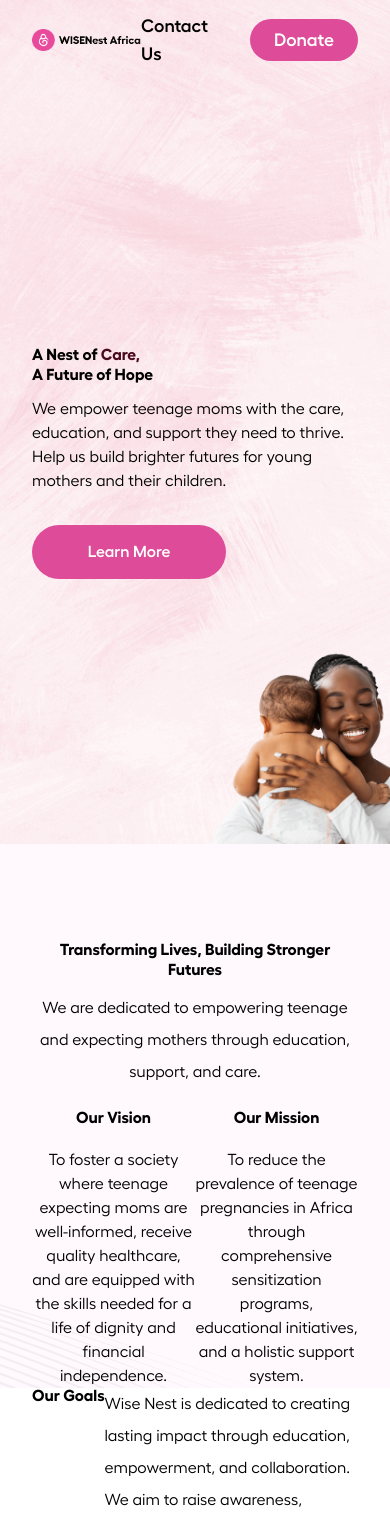
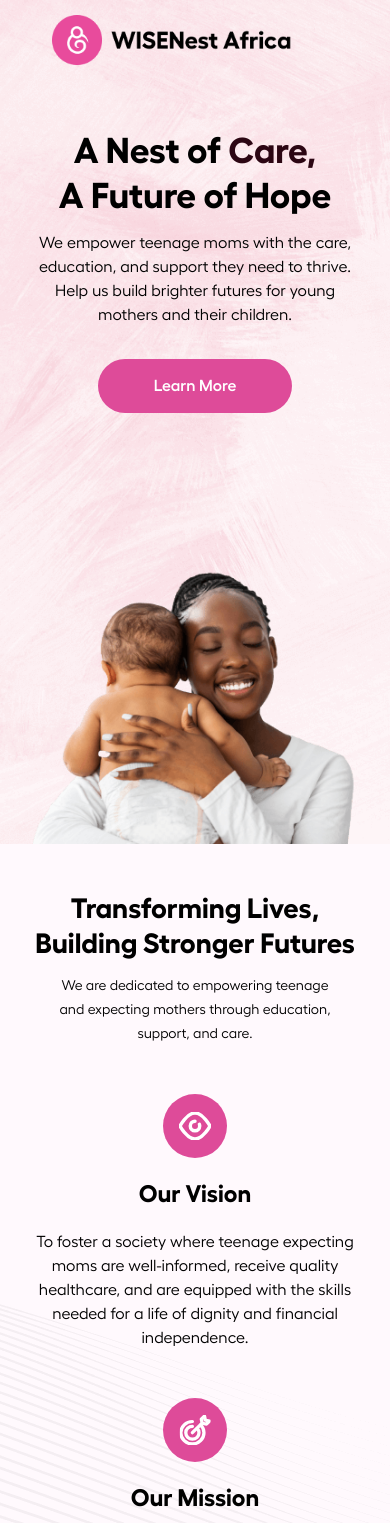
Before and after one commit to ayowayne123/wisenest, a Next.js app: page / in a window 390 px wide. Shown: the top 1523 px of the page. Built offline with nearby package versions, Linux system fonts and the light colour scheme.

Commit message:
Style: started phone responsive until goals

```diff
--- a/app/globals.css
+++ b/app/globals.css
@@ -10,7 +10,7 @@ html {
 }
 
 h2 {
-  @apply font-bold lg:text-[64px] lg:leading-[77px] slg:text-[52px] md:text-[40px] leading-tight text-center;
+  @apply font-bold lg:text-[64px] lg:leading-[77px] slg:text-[52px] md:text-[40px] text-[28px] leading-tight text-center;
 }
 
 .pry-btn {
--- a/app/header.jsx
+++ b/app/header.jsx
@@ -41,7 +41,7 @@ function Header() {
         </div>
 
         {/* Navigation */}
-        <nav className="flex flex-row gap-7 items-center">
+        <nav className="md:flex flex-row gap-7 hidden items-center">
           <Link
             href="#contact"
             className="text-lg hover:text-wiseNestBlueGreen hover:underline decoration-2 underline-offset-4 decoration-wiseNestPink  font-semibold"
--- a/app/home/goals.jsx
+++ b/app/home/goals.jsx
@@ -43,10 +43,12 @@ const goalDetails = [
 function Goals() {
   return (
     <section>
-      <div className="container slg:py-16 lg:py-[70px] md:py-12">
-        <div className="w-full flex justify-between items-start slg:gap-[120px] md:gap-16 lg:gap-[150px] xl:gap-[197px]">
-          <h2 className="leading-none flex flex-shrink-0">Our Goals</h2>
-          <p className="lg:text-xl lg:w-[755px] leading-loose">
+      <div className="container slg:py-16 lg:py-[70px] py-12">
+        <div className="w-full flex md:flex-row flex-col justify-between items-center md:items-start slg:gap-[120px] md:gap-16 lg:gap-[150px] xl:gap-[197px]">
+          <h2 className="leading-none flex flex-shrink-0 md:text-left text-center">
+            Our Goals
+          </h2>
+          <p className="lg:text-xl lg:w-[755px] leading-loose md:text-left text-center">
             Wise Nest is dedicated to creating lasting impact through education,
             empowerment, and collaboration. We aim to raise awareness, provide
             essential support to teenage moms, and foster strong partnerships
@@ -55,7 +57,7 @@ function Goals() {
         </div>
       </div>
 
-      <div className="flex flex-row w-full gap-10 overflow-x-scroll no-scrollbar container pr-0  pb-[70px]">
+      <div className="flex md:flex-row flex-col w-full gap-10 overflow-x-scroll no-scrollbar container md:pr-0  pb-[70px]">
         {goalDetails.map((goal, index) => (
           <div
             key={index}
--- a/app/home/hero.jsx
+++ b/app/home/hero.jsx
@@ -2,16 +2,17 @@ import React from "react";
 import Link from "next/link";
 import Image from "next/image";
 import mom from "@/public/images/mom-hugging.png";
+import momPhone from "@/public/images/momPhone.png";
 function Hero() {
   return (
     <div className="bg-pinkBg h-screen lg:min-h-[600px] lg:max-h-[900px] bg-cover bg-no-repeat relative pt-20">
-      <div className="container grid slg:grid-cols-2 h-full items-center md:pb-32 pb-0 slg:pb-0">
+      <div className="container grid grid-rows-2  slg:grid-cols-2 h-full items-center md:pb-32 pb-0 slg:pb-0">
         {/* Hero Text */}
         <div className="flex flex-col gap-3">
           <h1
             data-aos="fade-up"
             data-aos-duration="1000"
-            className="lg:text-7xl xl:text-[80px] slg:text-6xl md:text-5xl leading-tight  flex flex-col font-bold"
+            className="lg:text-7xl xl:text-[80px] slg:text-6xl md:text- text-4xl md:text-left text-center leading-tight  flex flex-col font-bold"
           >
             <span>
               A Nest of{" "}
@@ -24,7 +25,7 @@ function Hero() {
             <span>A Future of Hope</span>
           </h1>
           <p
-            className="lg:text-2xl md:text-xl"
+            className="lg:text-2xl md:text-xl md:text-left text-center"
             data-aos="fade-right"
             data-aos-delay="300"
             data-aos-duration="1000"
@@ -38,18 +39,16 @@ function Hero() {
             data-aos-delay="800"
             data-aos-duration="1000"
             href="#"
-            className="pry-btn btn-base mt-5"
+            className="pry-btn btn-base mt-5 md:mx-0 mx-auto"
           >
             Learn More
           </Link>
         </div>
-      </div>
-      {/* mom hugging child image */}
         <div
           data-aos="fade-left"
-        className="w-1/2 h-[90%] absolute right-0 bottom-0"
+          className="md:w-1/2 md:h-[90%] md:absolute right-0 bottom-0  w-full h-full"
         >
-        <div className="relative h-full w-full">
+          <div className="relative h-full w-full md:flex hidden ">
             <Image
               src={mom}
               priority
@@ -58,7 +57,18 @@ function Hero() {
               className="object-contain object-right-bottom "
             />
           </div>
+          <div className="relative h-full w-full flex md:hidden ">
+            <Image
+              src={momPhone}
+              priority
+              fill
+              alt="Mom hugging her child"
+              className="object-contain object-right-bottom "
+            />
           </div>
+        </div>
+      </div>
+      {/* mom hugging child image */}
     </div>
   );
 }
--- a/app/home/mission.jsx
+++ b/app/home/mission.jsx
@@ -11,10 +11,10 @@ const MissionCard = ({ icon, name, info, delay }) => {
       data-aos-duration="600"
       data-aos-delay={delay}
     >
-      <div className="relative slg:w-12 slg:h-12 md:h-10 md:w-10 lg:w-16 lg:h-16 rounded-full overflow-hidden bg-wiseNestPink  flex">
-        <Image src={icon} fill alt="" className="object-contain p-3 lg:p-4" />
+      <div className="relative w-16 h-16 rounded-full overflow-hidden bg-wiseNestPink  flex">
+        <Image src={icon} fill alt="" className="object-contain p-4" />
       </div>
-      <h2 className="font-bold lg:text-3xl slg:text-2xl md:text-xl">{name}</h2>
+      <h2 className="font-bold lg:text-3xl text-2xl ">{name}</h2>
       <p className="text-center slg:w-[400px] lg:w-[506px] lg:text-lg">
         {info}
       </p>
@@ -24,17 +24,17 @@ const MissionCard = ({ icon, name, info, delay }) => {
 
 function Mission() {
   return (
-    <section className="lg:pt-32 pt-24 bg-missionBg bg-[#FF91CA0D]">
+    <section className="lg:pt-32 md:pt-24 pt-12 bg-missionBg bg-[#FF91CA0D]">
       <div className="container items-center flex flex-col gap-3">
         <h2
           data-aos="zoom-up"
           data-aos-duration="800"
-          className="lg:text-[48px] slg:text-[44px] md:text-[36px] slg:w-[530px] md:w-[480px] lg:w-[550px] text-center leading-tight"
+          className="lg:text-[48px] text-[28px] slg:text-[44px] md:text-[36px] slg:w-[530px] w-[320px] md:w-[480px] lg:w-[550px] text-center leading-tight"
         >
           Transforming Lives, Building Stronger Futures
         </h2>
         <p
-          className="lg:text-[24px] slg:text-[22px] leading-loose lg:leading-[45px] slg:w-[750px] md:w-[580px] lg:w-[826px] text-center"
+          className="lg:text-[24px] slg:text-[22px] md:text-base text-[14px] leading-[24px] md:leading-loose lg:leading-[45px] w-[282px] slg:w-[750px] md:w-[580px] lg:w-[826px] text-center"
           data-aos="flip-up"
           data-aos-duration="800"
           data-aos-delay="200"
@@ -43,7 +43,7 @@ function Mission() {
           education, support, and care.
         </p>
       </div>
-      <div className="grid grid-cols-2 container slg:py-16 md:py-10 lg:py-20">
+      <div className="grid md:grid-cols-2 gap-y-12 container py-12 slg:py-16 md:py-10 lg:py-20">
         <MissionCard
           delay="50"
           icon={eye}
```
Also changed, not shown: public/images/momPhone.png (added). Lines whose indentation alone changed are shown as unchanged.
